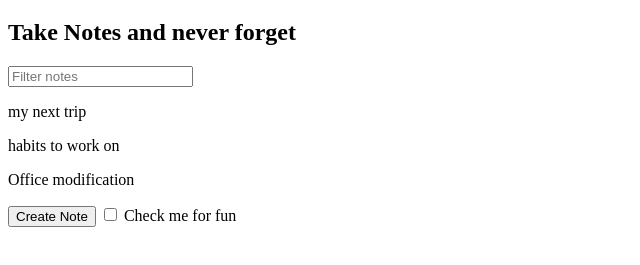
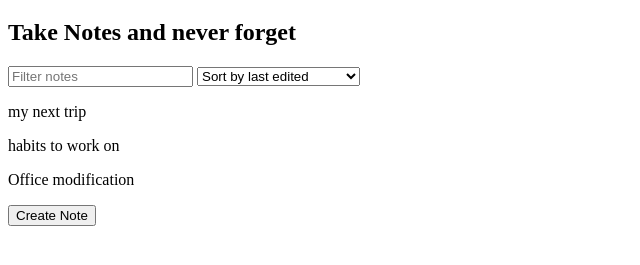
Before and after one commit to sharewithamar/js-bootcamp, a plain HTML site: page notes-app/index.html in a window 1280 px wide. Shown: the part 61-326 px from the top of the page, without its empty margins (0-640 px from the left). Drawn offline with Linux system fonts and the light colour scheme.

Commit message:
dropdown

```diff
--- a/notes-app/index.html
+++ b/notes-app/index.html
@@ -15,20 +15,16 @@
     </h1>
     <h2>Take Notes and never forget</h2>
     <input id="search-text" type="text" placeholder="Filter notes">
+    <select id="filter-by">
+        <option value="byEdited">Sort by last edited</option>
+        <option value="byCreated">Sort by recently created</option>
+        <option value="alphabetical">Sort alphabetically</option>
 
+    </select>
     <!-- div = content divider -->
     <div id="notes"></div>
 
     <button id="create-note">Create Note</button>
-    <label>
-        <input id="for-fun" type="checkbox"> Check me for fun
-    </label>
-    <!-- <form id="name-form">
-        <input type="text" placeholder="First name" name="firstName">
-        <button>Submit</button>
-    </form> -->
-
-
 
     <script src="./notes-app.js ">
     </script>
--- a/notes-app/notes-app.js
+++ b/notes-app/notes-app.js
@@ -82,6 +82,10 @@ document.querySelector('#search-text').addEventListener('input', (e) => {
     e.target.elements.firstName.value = ''
 }) */
 
-document.querySelector('#for-fun').addEventListener('change', function (e) {
+/* document.querySelector('#for-fun').addEventListener('change', function (e) {
     console.log(e.target.checked)
-});
+}); */
+
+document.querySelector('#filter-by').addEventListener('change', (e) => {
+    console.log(e.target.value)
+})
```
